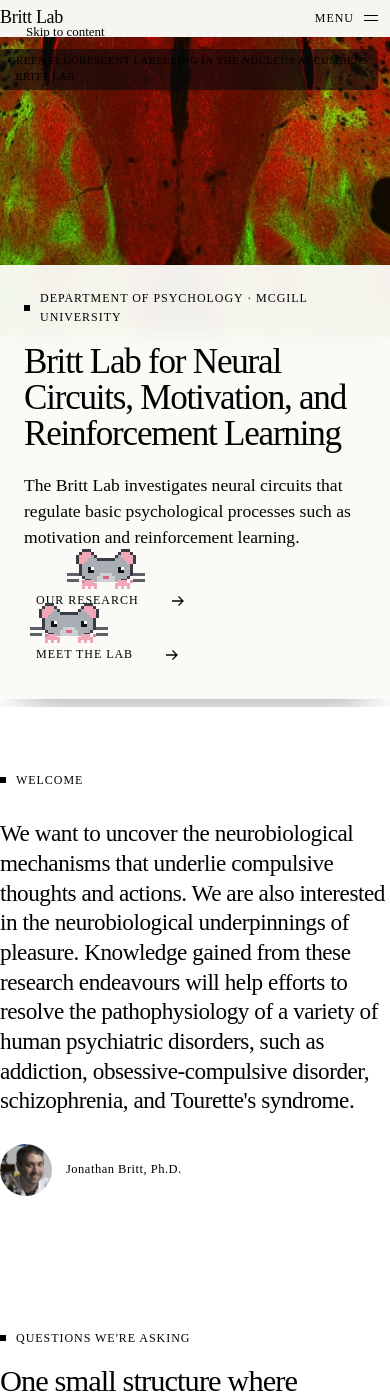
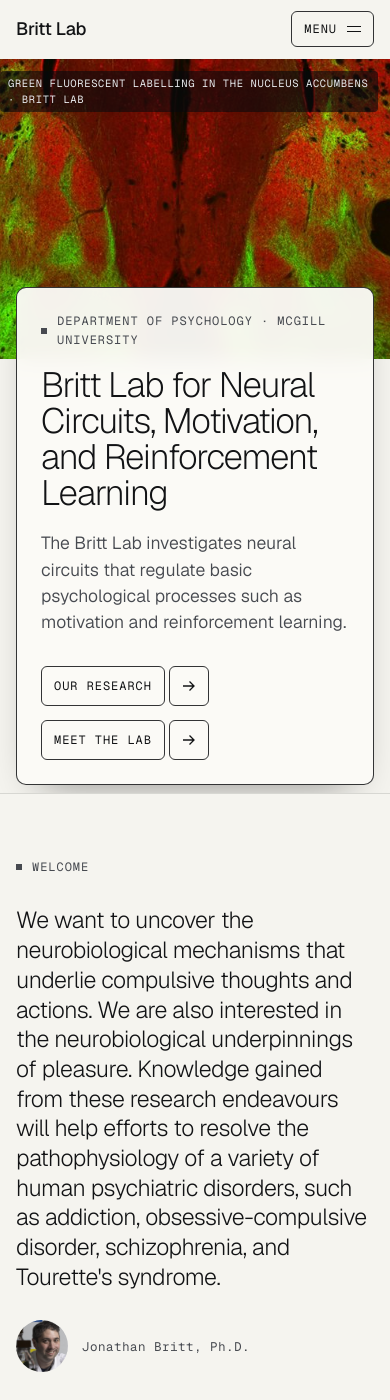
Before and after one commit to jonbritt/brittlab.github.io, a Jekyll site: the page built from index.html, in a window 390 px wide and 1400 px high. Built offline with Jekyll 4.4.1, drawn with Linux system fonts in a browser that asks for light colours.

```diff
--- a/assets/css/site.css
+++ b/assets/css/site.css
@@ -2,7 +2,7 @@
    Paper + fluorescence: warm off-white page, ink type, hairline rules,
    accents from GFP green and DAPI blue. Type: Geist / Geist Mono. */
 
- {
+:root {
   --paper: #F5F4EF;
   --paper-2: #EDECE5;
   --card: #FBFAF6;
@@ -62,13 +62,13 @@
 img, svg, canvas, video { display: block; max-width: 100%; }
 img { height: auto; }
 a { color: inherit; text-decoration-thickness: 1px; text-underline-offset: 0.18em; }
-a { color: var(--gfp-ink); }
+a:hover { color: var(--gfp-ink); }
 p { margin: 0 0 1em; }
 h1, h2, h3, h4 { margin: 0; font-weight: 300; letter-spacing: -0.02em; line-height: 1.1; }
 ul { margin: 0; padding: 0; }
 address { font-style: normal; }
 button { font: inherit; color: inherit; }
- { outline: 2px solid var(--dapi); outline-offset: 3px; border-radius: 3px; }
+:focus-visible { outline: 2px solid var(--dapi); outline-offset: 3px; border-radius: 3px; }
 ::selection { background: var(--gfp); color: var(--ink); }
 
 .wrap { width: 100%; max-width: var(--max); margin: 0 auto; padding: 0 var(--gutter); }
@@ -81,8 +81,8 @@
   background: var(--ink); color: var(--paper); padding: 10px 14px; border-radius: var(--radius-sm);
   font-family: var(--font-mono); font-size: 13px; text-decoration: none;
 }
-.skip-link { top: 12px; color: var(--paper); }
-main { outline: none; }
+.skip-link:focus { top: 12px; color: var(--paper); }
+main:focus { outline: none; }
 
 /* ---------- Type helpers ---------- */
 
@@ -123,16 +123,16 @@
 }
 .cta-arrow { width: 40px; flex: none; overflow: hidden; }
 .cta-arrow svg { width: 14px; height: 14px; transition: transform 0.35s var(--ease); }
-.cta, .cta { color: var(--paper); }
-.cta .cta-label, .cta .cta-arrow,
-.cta .cta-label, .cta .cta-arrow { background: var(--ink); border-color: var(--ink); }
-.cta .cta-arrow svg, .cta .cta-arrow svg { transform: translateX(3px); }
-.cta { outline: none; }
-.cta .cta-label { outline: 2px solid var(--dapi); outline-offset: 3px; }
+.cta:hover, .cta:focus-visible { color: var(--paper); }
+.cta:hover .cta-label, .cta:hover .cta-arrow,
+.cta:focus-visible .cta-label, .cta:focus-visible .cta-arrow { background: var(--ink); border-color: var(--ink); }
+.cta:hover .cta-arrow svg, .cta:focus-visible .cta-arrow svg { transform: translateX(3px); }
+.cta:focus-visible { outline: none; }
+.cta:focus-visible .cta-label { outline: 2px solid var(--dapi); outline-offset: 3px; }
 .cta--light { color: var(--scope-ink); }
 .cta--light .cta-label, .cta--light .cta-arrow { border-color: rgba(233, 236, 239, 0.7); }
-.cta--light, .cta--light { color: var(--scope); }
-.cta--light .cta-label, .cta--light .cta-arrow { background: var(--scope-ink); border-color: var(--scope-ink); }
+.cta--light:hover, .cta--light:focus-visible { color: var(--scope); }
+.cta--light:hover .cta-label, .cta--light:hover .cta-arrow { background: var(--scope-ink); border-color: var(--scope-ink); }
 .cta-row { display: flex; flex-wrap: wrap; gap: 14px 18px; }
 
 .text-link {
@@ -141,7 +141,7 @@
   text-decoration: none; color: var(--ink);
 }
 .text-link svg { width: 12px; height: 12px; transition: transform 0.3s var(--ease); }
-.text-link svg { transform: translateX(3px); }
+.text-link:hover svg { transform: translateX(3px); }
 
 /* ---------- Pixel mouse that peeks over CTAs ---------- */
 
@@ -161,19 +161,19 @@
   transition: opacity 0.12s linear, transform 0.12s linear;
 }
 .peek svg { width: 100%; height: 100%; image-rendering: pixelated; shape-rendering: crispEdges; }
-.cta .peek-head, .cta .peek-head {
+.cta:hover .peek-head, .cta:focus-visible .peek-head {
   transform: translateY(0);
   transition: transform 0.42s cubic-bezier(0.25, 1.6, 0.45, 1) 0.05s;
 }
-.cta .peek-paws, .cta .peek-paws {
+.cta:hover .peek-paws, .cta:focus-visible .peek-paws {
   opacity: 1; transform: translateY(0);
   transition: opacity 0.1s linear 0.3s, transform 0.25s cubic-bezier(0.25, 1.6, 0.45, 1) 0.3s;
 }
 .peek .whisk-b, .peek .blink { visibility: hidden; }
-.cta .peek .whisk-a { animation: whisk-a 0.36s steps(1) 0.5s infinite; }
-.cta .peek .whisk-b { animation: whisk-b 0.36s steps(1) 0.5s infinite; }
-.cta .peek .blink { animation: blink 3.4s steps(1) 1.4s infinite; }
-.cta .peek .ears { animation: ear-twitch 2.6s steps(1) 0.9s infinite; }
+.cta:hover .peek .whisk-a { animation: whisk-a 0.36s steps(1) 0.5s infinite; }
+.cta:hover .peek .whisk-b { animation: whisk-b 0.36s steps(1) 0.5s infinite; }
+.cta:hover .peek .blink { animation: blink 3.4s steps(1) 1.4s infinite; }
+.cta:hover .peek .ears { animation: ear-twitch 2.6s steps(1) 0.9s infinite; }
 @keyframes whisk-a { 0%, 49% { visibility: visible; } 50%, 100% { visibility: hidden; } }
 @keyframes whisk-b { 0%, 49% { visibility: hidden; } 50%, 100% { visibility: visible; } }
 @keyframes blink { 0%, 93% { visibility: hidden; } 94%, 100% { visibility: visible; } }
@@ -193,7 +193,7 @@
 .site-header.is-scrolled { border-bottom-color: var(--rule); }
 .header-inner { display: flex; align-items: center; gap: 24px; height: var(--header-h); }
 .brand { display: inline-flex; align-items: center; gap: 10px; text-decoration: none; color: var(--ink); margin-right: auto; }
-.brand { color: var(--ink); }
+.brand:hover { color: var(--ink); }
 .brand-name { font-size: 18px; font-weight: 500; letter-spacing: -0.015em; }
 .site-nav { display: flex; align-items: center; gap: 22px; }
 .site-nav ul { list-style: none; display: flex; gap: 2px; }
@@ -202,7 +202,7 @@
   font-family: var(--font-mono); font-size: 12px; letter-spacing: 0.07em; text-transform: uppercase;
   text-decoration: none; color: var(--ink-2);
 }
-.site-nav a { color: var(--ink); background: rgba(18, 19, 21, 0.05); }
+.site-nav a:hover { color: var(--ink); background: rgba(18, 19, 21, 0.05); }
 .site-nav a[aria-current="page"] { color: var(--ink); box-shadow: inset 0 0 0 1px var(--line); }
 .lang-switch {
   display: inline-flex; align-items: center; gap: 4px;
@@ -210,7 +210,7 @@
   font-family: var(--font-mono); font-size: 12px; letter-spacing: 0.06em; text-decoration: none; color: var(--ink-3);
 }
 .lang-switch .is-on { color: var(--ink); }
-.lang-switch { border-color: var(--line); color: var(--ink-3); }
+.lang-switch:hover { border-color: var(--line); color: var(--ink-3); }
 .lang-sep { opacity: 0.5; }
 .lang-switch--plain { border: 0; padding: 0; color: inherit; }
 .menu-toggle {
@@ -221,8 +221,8 @@
 }
 .menu-toggle-icon { display: grid; gap: 4px; width: 14px; }
 .menu-toggle-icon i { display: block; height: 1px; background: currentColor; transition: transform 0.25s var(--ease); }
-.menu-toggle[aria-expanded="true"] .menu-toggle-icon i { transform: translateY(2.5px) rotate(45deg); }
-.menu-toggle[aria-expanded="true"] .menu-toggle-icon i { transform: translateY(-2.5px) rotate(-45deg); }
+.menu-toggle[aria-expanded="true"] .menu-toggle-icon i:first-child { transform: translateY(2.5px) rotate(45deg); }
+.menu-toggle[aria-expanded="true"] .menu-toggle-icon i:last-child { transform: translateY(-2.5px) rotate(-45deg); }
 
 /* ---------- Sections ---------- */
 
@@ -278,7 +278,7 @@
   border: 1px solid var(--line); border-radius: var(--radius); background: var(--card);
   transition: transform 0.35s var(--ease), box-shadow 0.35s var(--ease);
 }
-.card { transform: translateY(-3px); box-shadow: 0 14px 30px -18px rgba(18, 19, 21, 0.35); }
+.card:hover { transform: translateY(-3px); box-shadow: 0 14px 30px -18px rgba(18, 19, 21, 0.35); }
 .card-num { font-family: var(--font-mono); font-size: 12px; color: var(--ink-3); }
 .card h3 { font-size: 1.32rem; font-weight: 350; letter-spacing: -0.015em; line-height: 1.22; }
 .card p { color: var(--ink-2); font-size: 15px; margin: 0; }
@@ -290,12 +290,12 @@
 .approach { display: grid; grid-template-columns: minmax(0, 1fr) minmax(0, 1fr); gap: clamp(28px, 5vw, 72px); align-items: start; }
 .methods { list-style: none; display: grid; grid-template-columns: 1fr 1fr; gap: 0; margin-top: 32px; border-top: 1px solid var(--rule); }
 .methods li { padding: 18px 18px 18px 0; border-bottom: 1px solid var(--rule); }
-.methods li(odd) { border-right: 1px solid var(--rule); }
-.methods li(even) { padding-left: 18px; }
+.methods li:nth-child(odd) { border-right: 1px solid var(--rule); }
+.methods li:nth-child(even) { padding-left: 18px; }
 .methods h3 { font-size: 1rem; font-weight: 500; letter-spacing: -0.005em; margin-bottom: 6px; display: flex; gap: 10px; align-items: center; }
 .methods h3::before { content: ""; width: 8px; height: 8px; border-radius: 50%; background: var(--gfp); box-shadow: 0 0 0 3px var(--gfp-wash); flex: none; }
-.methods li(2) h3::before { background: var(--dapi); box-shadow: 0 0 0 3px #E4E9FF; }
-.methods li(4) h3::before { background: var(--tomato); box-shadow: 0 0 0 3px #FFE6E3; }
+.methods li:nth-child(2) h3::before { background: var(--dapi); box-shadow: 0 0 0 3px #E4E9FF; }
+.methods li:nth-child(4) h3::before { background: var(--tomato); box-shadow: 0 0 0 3px #FFE6E3; }
 .methods p { margin: 0; font-size: 14.5px; color: var(--ink-2); }
 
 .figure { margin: 0; }
@@ -311,7 +311,7 @@
   display: grid; grid-template-columns: 72px minmax(0, 1fr) minmax(0, 240px) 24px; gap: 20px; align-items: baseline;
   padding: 20px 0; text-decoration: none; color: var(--ink);
 }
-.pub-row > a .pub-title { color: var(--gfp-ink); }
+.pub-row > a:hover .pub-title { color: var(--gfp-ink); }
 .pub-year { font-family: var(--font-mono); font-size: 12.5px; color: var(--ink-3); }
 .pub-title { font-size: 1.12rem; font-weight: 400; letter-spacing: -0.01em; line-height: 1.32; transition: color 0.2s; }
 .pub-authors { display: block; margin-top: 6px; font-size: 14px; color: var(--ink-3); line-height: 1.45; }
@@ -321,7 +321,7 @@
 .pub-arrow { width: 14px; height: 14px; color: var(--ink-3); align-self: center; }
 .pub-meta { display: flex; flex-wrap: wrap; gap: 6px 14px; margin-top: 10px; }
 .pub-meta a { font-family: var(--font-mono); font-size: 11.5px; letter-spacing: 0.04em; text-transform: uppercase; color: var(--ink-2); }
-.pub-meta a { color: var(--gfp-ink); }
+.pub-meta a:hover { color: var(--gfp-ink); }
 .tag {
   display: inline-flex; align-items: center; height: 20px; padding: 0 7px; margin-left: 8px; vertical-align: 2px;
   border: 1px solid var(--rule-2); border-radius: 4px;
@@ -335,7 +335,7 @@
 .strip { display: grid; grid-template-columns: repeat(4, minmax(0, 1fr)); gap: 12px; }
 .strip a { position: relative; display: block; border-radius: var(--radius); overflow: hidden; background: var(--scope); aspect-ratio: 4 / 5; }
 .strip img { width: 100%; height: 100%; object-fit: cover; transition: transform 0.8s var(--ease), filter 0.6s; filter: saturate(1.05); }
-.strip a img { transform: scale(1.04); filter: saturate(1.25); }
+.strip a:hover img { transform: scale(1.04); filter: saturate(1.25); }
 .strip span {
   position: absolute; left: 10px; bottom: 10px; padding: 4px 8px; border-radius: 4px;
   background: rgba(7, 9, 12, 0.66); color: var(--scope-ink);
@@ -350,7 +350,7 @@
 .news-list time { font-family: var(--font-mono); font-size: 12.5px; color: var(--ink-3); }
 .news-list h2, .news-list h3 { font-size: 1.2rem; font-weight: 400; letter-spacing: -0.01em; }
 .news-list p { margin: 6px 0 0; color: var(--ink-2); font-size: 15px; }
-.news-list a h2, .news-list a h3 { color: var(--gfp-ink); }
+.news-list a:hover h2, .news-list a:hover h3 { color: var(--gfp-ink); }
 .news-list svg { width: 14px; height: 14px; color: var(--ink-3); }
 
 /* ---------- Join band ---------- */
@@ -371,7 +371,7 @@
 .funders { padding: 40px 0 64px; border-top: 1px solid var(--rule); }
 .marquee { position: relative; overflow: hidden; mask-image: linear-gradient(90deg, transparent, #000 8%, #000 92%, transparent); -webkit-mask-image: linear-gradient(90deg, transparent, #000 8%, #000 92%, transparent); }
 .marquee-track { display: flex; width: max-content; animation: marquee 48s linear infinite; }
-.marquee .marquee-track, .marquee .marquee-track { animation-play-state: paused; }
+.marquee:hover .marquee-track, .marquee:focus-within .marquee-track { animation-play-state: paused; }
 .marquee-group { display: flex; align-items: center; gap: clamp(48px, 6vw, 88px); padding-right: clamp(48px, 6vw, 88px); }
 .funder { display: flex; flex-direction: column; align-items: center; gap: 8px; text-decoration: none; color: var(--ink-2); flex: none; }
 .funder img {
@@ -380,7 +380,7 @@
   opacity: 0.78; mix-blend-mode: multiply;
   transition: filter 0.35s, opacity 0.35s;
 }
-.funder img, .funder img { filter: none; opacity: 1; }
+.funder:hover img, .funder:focus-visible img { filter: none; opacity: 1; }
 .funder small { font-family: var(--font-mono); font-size: 10.5px; letter-spacing: 0.06em; text-transform: uppercase; color: var(--ink-3); white-space: nowrap; }
 @keyframes marquee { from { transform: translateX(0); } to { transform: translateX(-50%); } }
 
@@ -388,7 +388,7 @@
 
 .site-footer { background: var(--ink); color: rgba(245, 244, 239, 0.72); padding: 64px 0 28px; font-size: 14.5px; }
 .site-footer a { color: rgba(245, 244, 239, 0.86); text-decoration: none; }
-.site-footer a { color: var(--gfp); }
+.site-footer a:hover { color: var(--gfp); }
 .site-footer .label { color: rgba(245, 244, 239, 0.5); margin-bottom: 14px; }
 .footer-grid { display: grid; grid-template-columns: minmax(0, 1.6fr) repeat(3, minmax(0, 1fr)); gap: 32px; }
 .footer-lockup { display: flex; gap: 14px; align-items: center; }
@@ -406,7 +406,7 @@
 .banner-strip img { width: 100%; height: clamp(120px, 16vw, 220px); object-fit: cover; }
 .aims { display: grid; grid-template-columns: minmax(0, 1fr) minmax(0, 1fr); gap: clamp(28px, 5vw, 72px); }
 .theme { display: grid; grid-template-columns: minmax(0, 0.9fr) minmax(0, 1.1fr); gap: clamp(28px, 5vw, 72px); padding: clamp(40px, 6vw, 80px) 0; border-top: 1px solid var(--rule); align-items: start; }
-.theme(even) .theme-figure { order: -1; }
+.theme:nth-of-type(even) .theme-figure { order: -1; }
 .theme-num { font-family: var(--font-mono); font-size: 12px; color: var(--ink-3); margin-bottom: 14px; display: block; }
 .theme h2 { margin-bottom: 20px; }
 .theme .prose { font-size: 16.5px; }
@@ -432,11 +432,11 @@
 .group-head span { font-family: var(--font-mono); font-size: 12px; color: var(--ink-3); }
 .member-grid { list-style: none; display: grid; grid-template-columns: repeat(5, minmax(0, 1fr)); gap: 14px; }
 .member { display: flex; flex-direction: column; border: 1px solid var(--rule-2); border-radius: var(--radius); background: var(--card); overflow: hidden; transition: border-color 0.25s, transform 0.35s var(--ease); }
-.member { border-color: var(--line); transform: translateY(-2px); }
+.member:hover { border-color: var(--line); transform: translateY(-2px); }
 .member-photo { aspect-ratio: 1 / 1; background: #fff; border-bottom: 1px solid var(--rule); overflow: hidden; }
 .member-photo img { width: 100%; height: 100%; object-fit: cover; }
 .member-photo img.is-placeholder { object-fit: contain; padding: 12% 10% 6%; transition: transform 0.5s var(--ease); }
-.member .member-photo img.is-placeholder { transform: translateY(-3px) rotate(-2deg); }
+.member:hover .member-photo img.is-placeholder { transform: translateY(-3px) rotate(-2deg); }
 .member-body { padding: 14px 14px 16px; display: flex; flex-direction: column; gap: 4px; flex: 1; }
 .member-name { font-size: 1.04rem; font-weight: 450; letter-spacing: -0.01em; line-height: 1.25; }
 .member-role { font-family: var(--font-mono); font-size: 11px; letter-spacing: 0.05em; text-transform: uppercase; color: var(--ink-3); }
@@ -449,7 +449,7 @@
 .alum { font-size: 13.5px; line-height: 1.4; }
 .alum-photo { aspect-ratio: 1 / 1; border-radius: var(--radius-sm); overflow: hidden; background: #fff; border: 1px solid var(--rule); margin-bottom: 10px; }
 .alum-photo img { width: 100%; height: 100%; object-fit: cover; filter: grayscale(1) contrast(1.05); opacity: 0.92; transition: filter 0.45s, opacity 0.45s, transform 0.6s var(--ease); }
-.alum .alum-photo img { filter: none; opacity: 1; transform: scale(1.03); }
+.alum:hover .alum-photo img { filter: none; opacity: 1; transform: scale(1.03); }
 .alum-name { font-weight: 500; color: var(--ink); }
 .alum-role { color: var(--ink-3); margin-top: 2px; }
 .alum-now { margin-top: 6px; color: var(--ink-2); }
@@ -466,7 +466,7 @@
 .pi-titles li::before { content: ""; width: 6px; height: 6px; margin-top: 9px; background: var(--ink); flex: none; }
 .pi-body { display: grid; grid-template-columns: minmax(0, 1.3fr) minmax(0, 0.7fr); gap: clamp(28px, 5vw, 72px); }
 .pi-body .prose { font-size: 17px; }
-.pi-body .prose p { color: var(--ink); font-size: 1.22rem; font-weight: 350; line-height: 1.5; }
+.pi-body .prose p:first-child { color: var(--ink); font-size: 1.22rem; font-weight: 350; line-height: 1.5; }
 .timeline { list-style: none; position: relative; padding-left: 22px; }
 .timeline::before { content: ""; position: absolute; left: 3px; top: 8px; bottom: 8px; width: 1px; background: var(--rule-2); }
 .timeline li { position: relative; padding: 0 0 22px; }
@@ -480,7 +480,7 @@
 .contact-card dd { margin: 0; }
 .link-list { list-style: none; display: flex; flex-wrap: wrap; gap: 8px; margin-top: 18px; }
 .link-list a { display: inline-block; padding: 6px 10px; border: 1px solid var(--ui-border); border-radius: var(--radius-sm); font-family: var(--font-mono); font-size: 11.5px; letter-spacing: 0.06em; text-transform: uppercase; text-decoration: none; }
-.link-list a { border-color: var(--line); }
+.link-list a:hover { border-color: var(--line); }
 
 /* ---------- Publications page ---------- */
 
@@ -498,13 +498,13 @@
   border: 1px solid var(--ui-border); border-radius: var(--radius-sm); background: var(--card);
   font: inherit; font-size: 15px; color: var(--ink);
 }
-.search input { outline: none; border-color: var(--line); box-shadow: 0 0 0 3px rgba(66, 98, 255, 0.15); }
+.search input:focus { outline: none; border-color: var(--line); box-shadow: 0 0 0 3px rgba(66, 98, 255, 0.15); }
 .search svg { position: absolute; left: 13px; top: 13px; width: 14px; height: 14px; color: var(--ink-3); }
 .pub-count { font-family: var(--font-mono); font-size: 12px; color: var(--ink-3); }
 .year-group { display: grid; grid-template-columns: 120px minmax(0, 1fr); gap: 20px; border-top: 1px solid var(--line); padding: 18px 0 8px; }
 .year-group > h2 { font-family: var(--font-mono); font-size: 13px; font-weight: 400; letter-spacing: 0.04em; color: var(--ink-2); padding-top: 4px; position: sticky; top: calc(var(--header-h) + 16px); align-self: start; }
 .year-group .pub-list { border-top: 0; }
-.year-group .pub-row { border-bottom: 0; }
+.year-group .pub-row:last-child { border-bottom: 0; }
 .year-group .pub-row > div { grid-template-columns: minmax(0, 1fr) minmax(0, 220px); padding: 4px 0 22px; }
 .year-group .pub-row + .pub-row > div { padding-top: 22px; }
 [hidden] { display: none !important; }
@@ -525,7 +525,7 @@
 }
 .tile--figure button { background: #fff; border: 1px solid var(--rule); }
 .tile img { width: 100%; transition: transform 0.7s var(--ease); }
-.tile button img { transform: scale(1.03); }
+.tile button:hover img { transform: scale(1.03); }
 .tile figcaption { padding: 10px 2px 0; font-size: 13.5px; color: var(--ink-2); line-height: 1.4; }
 .tile figcaption b { display: block; color: var(--ink); font-weight: 500; }
 
@@ -541,7 +541,7 @@
   height: 38px; min-width: 38px; padding: 0 12px; background: transparent; color: var(--scope-ink); cursor: pointer;
   border: 1px solid rgba(233, 236, 239, 0.4); border-radius: var(--radius-sm); font-family: var(--font-mono); font-size: 12px; letter-spacing: 0.06em; text-transform: uppercase;
 }
-.lightbox button.lb-btn { background: var(--scope-ink); color: var(--scope); }
+.lightbox button.lb-btn:hover { background: var(--scope-ink); color: var(--scope); }
 .lightbox .lb-close { position: absolute; top: 12px; right: var(--gutter); }
 
 .viz-grid { display: grid; grid-template-columns: repeat(2, minmax(0, 1fr)); gap: 14px; }
@@ -653,7 +653,7 @@
   .site-nav a[aria-current="page"] { box-shadow: none; color: var(--gfp-ink); }
   .site-nav .lang-switch { align-self: flex-start; }
   .approach, .aims, .theme, .pi-hero, .pi-body, .join-grid { grid-template-columns: 1fr; }
-.theme(even) .theme-figure { order: 0; }
+  .theme:nth-of-type(even) .theme-figure { order: 0; }
   .join-aside { position: static; }
   .welcome { grid-template-columns: 1fr; gap: 12px; }
   .footer-grid { grid-template-columns: 1fr 1fr; }
@@ -669,7 +669,7 @@
 }
 
 @media (max-width: 640px) {
- { --header-h: 58px; }
+  :root { --header-h: 58px; }
   body { font-size: 15.5px; }
   .banner { display: block; min-height: 0; background: var(--paper); }
   .banner-img { position: relative; height: 300px; }
@@ -680,8 +680,8 @@
   .banner-credit { top: 12px; bottom: auto; right: 12px; }
   .card-grid { grid-template-columns: 1fr; }
   .methods { grid-template-columns: 1fr; }
-.methods li(odd) { border-right: 0; }
-.methods li(even) { padding-left: 0; }
+  .methods li:nth-child(odd) { border-right: 0; }
+  .methods li:nth-child(even) { padding-left: 0; }
   .pub-row > a, .pub-row > div { grid-template-columns: 1fr; gap: 6px; }
   .pub-arrow { display: none; }
   .year-group { grid-template-columns: 1fr; gap: 6px; }
@@ -713,7 +713,7 @@
   border: 1px solid var(--ui-border); border-radius: var(--radius-sm); background: transparent; color: var(--ink-2);
   font-family: var(--font-mono); font-size: 11px; letter-spacing: 0.07em; text-transform: uppercase;
 }
-.motion-btn { border-color: var(--line); color: var(--ink); }
+.motion-btn:hover { border-color: var(--line); color: var(--ink); }
 .motion-btn i { display: inline-block; width: 8px; height: 9px; border-left: 3px solid currentColor; border-right: 3px solid currentColor; }
 .motion-btn[aria-pressed="true"] i { width: 0; height: 0; border-style: solid; border-width: 5px 0 5px 8px; border-color: transparent transparent transparent currentColor; }
 .marquee.is-paused .marquee-track { animation-play-state: paused; }
```
Lines whose indentation alone changed are shown as unchanged.
